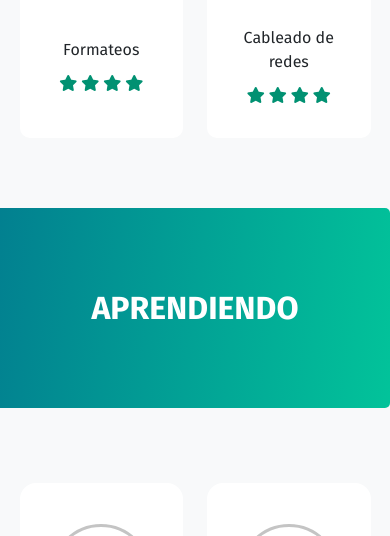
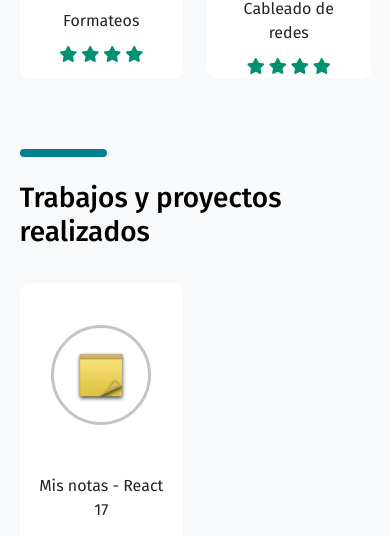
Before and after one commit to EduardoMay/soy-eduardo-may, a plain HTML site: page index.html in a window 390 px wide. Shown: the part 3435-3971 px from the top of the page. Drawn offline with nearby package versions, Linux system fonts and the light colour scheme.

Commit message:
agregando seccion de trabajos y proyectos realizados

```diff
--- a/index.html
+++ b/index.html
@@ -282,6 +282,26 @@
 				</div>
 			</section>
 
+			<div class="container habilidades__title">
+				<span class="line__2"></span>
+				<h3>Trabajos y proyectos realizados</h3>
+			</div>
+
+			<section class="container habilidades__items-trabajos">
+				<a
+					class="habilidades__item"
+					href="https://youthful-leavitt-17d07c.netlify.app/"
+					rel="noreferrer"
+					target="_blank"
+				>
+					<figure>
+						<img src="imgs/my-notes.png" alt="soporte" />
+					</figure>
+
+					<p>Mis notas - React 17</p>
+				</a>
+			</section>
+
 			<section class="main__3 animate__animated animate__fadeIn">
 				<div class="aprendiendo__main">
 					<div class="aprendiendo__main-title">
--- a/styles/components/_habilidades.scss
+++ b/styles/components/_habilidades.scss
@@ -10,7 +10,8 @@
 	grid-gap: 24px;
 }
 
-.habilidades__items-soporte {
+.habilidades__items-soporte,
+.habilidades__items-trabajos {
 	margin-bottom: 70px;
 	display: grid;
 	grid-template-columns: repeat(4, 1fr);
@@ -65,6 +66,11 @@
 
 	.habilidades__items-soporte {
 		grid-template-columns: 1fr 1fr;
-		grid-template-rows: repeat(2, 290px);
+		grid-template-rows: 290px auto;
+	}
+
+	.habilidades__items-trabajos {
+		grid-template-columns: 1fr 1fr;
+		grid-template-rows: 290px auto;
 	}
 }
```
Also changed, not shown: imgs/my-notes.png (added), styles.css.
